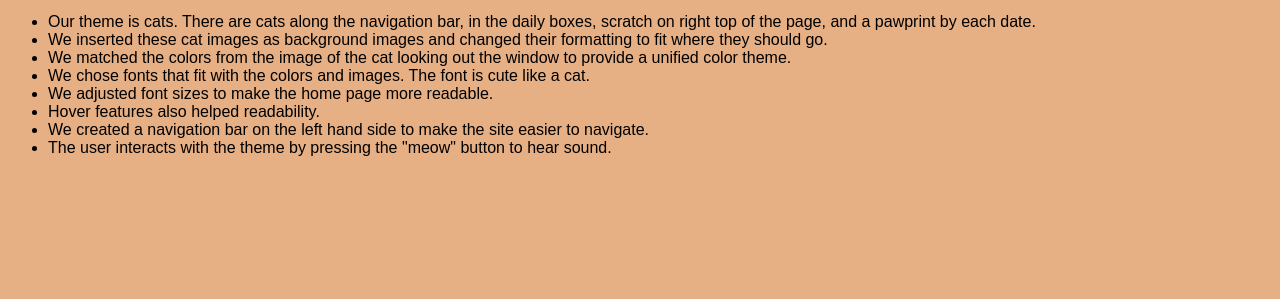
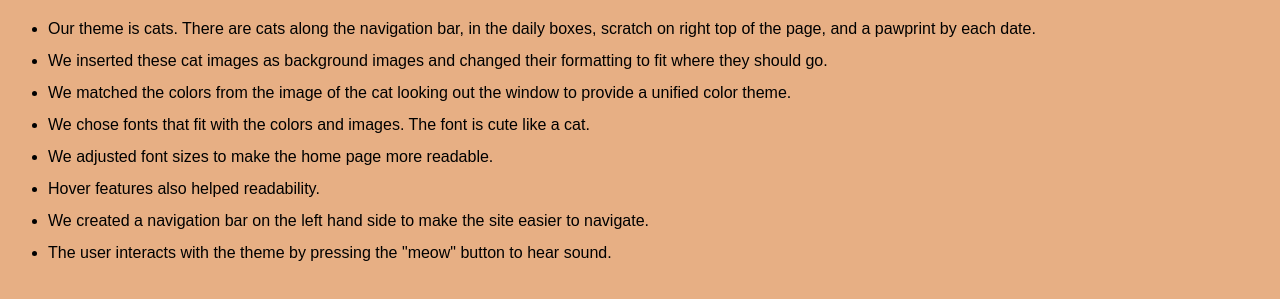
Before and after one commit to WynnieSun/HW-Project1, a plain HTML site: page index.html in a window 1280 px wide. Shown: the part 107-406 px from the top of the page. Drawn offline with Linux system fonts and the light colour scheme; a web font is replaced by a local one.

Commit message:
Update css.css

```diff
--- a/css.css
+++ b/css.css
@@ -5,9 +5,11 @@ font-family: 'Amaranth', sans-serif;
 background-color:#E7AF84;
 }
 
-
 h1{
   font-family: 'Shadows Into Light', cursive;
   color: black;
-  font-size:60px;
+  font-size: 60px;
   margin: 0px;}
+
+li{
+  line-height: 2em;}
```
